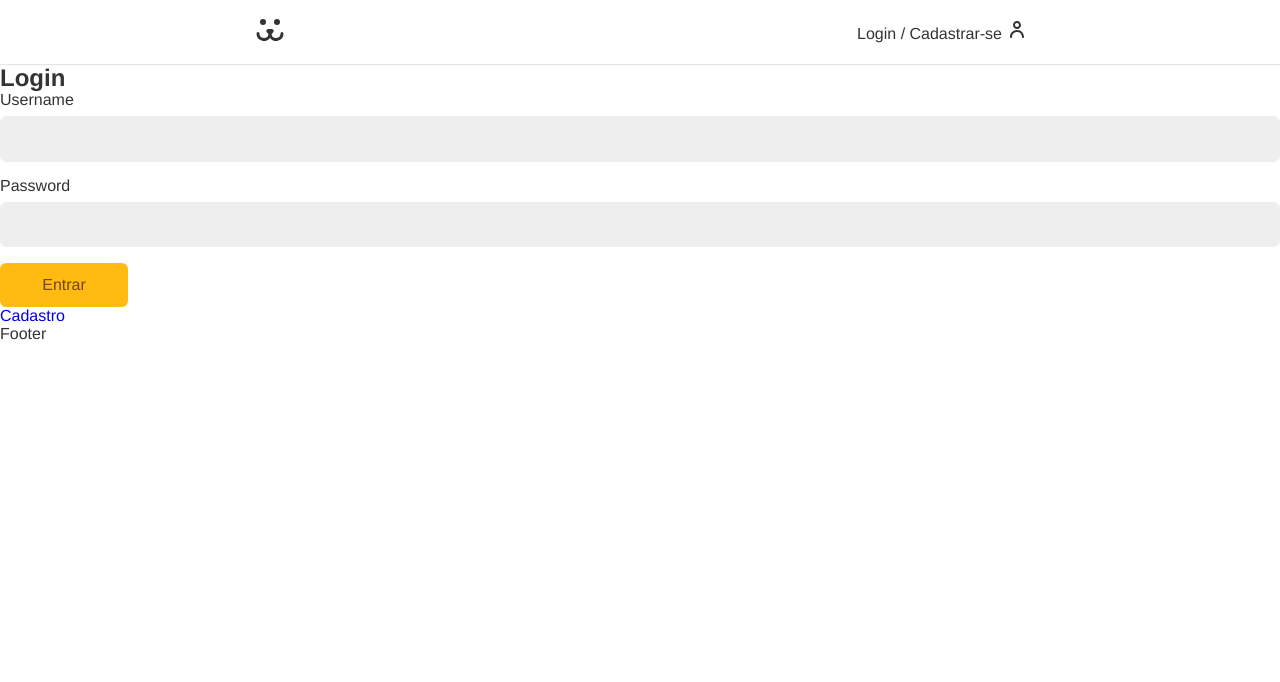
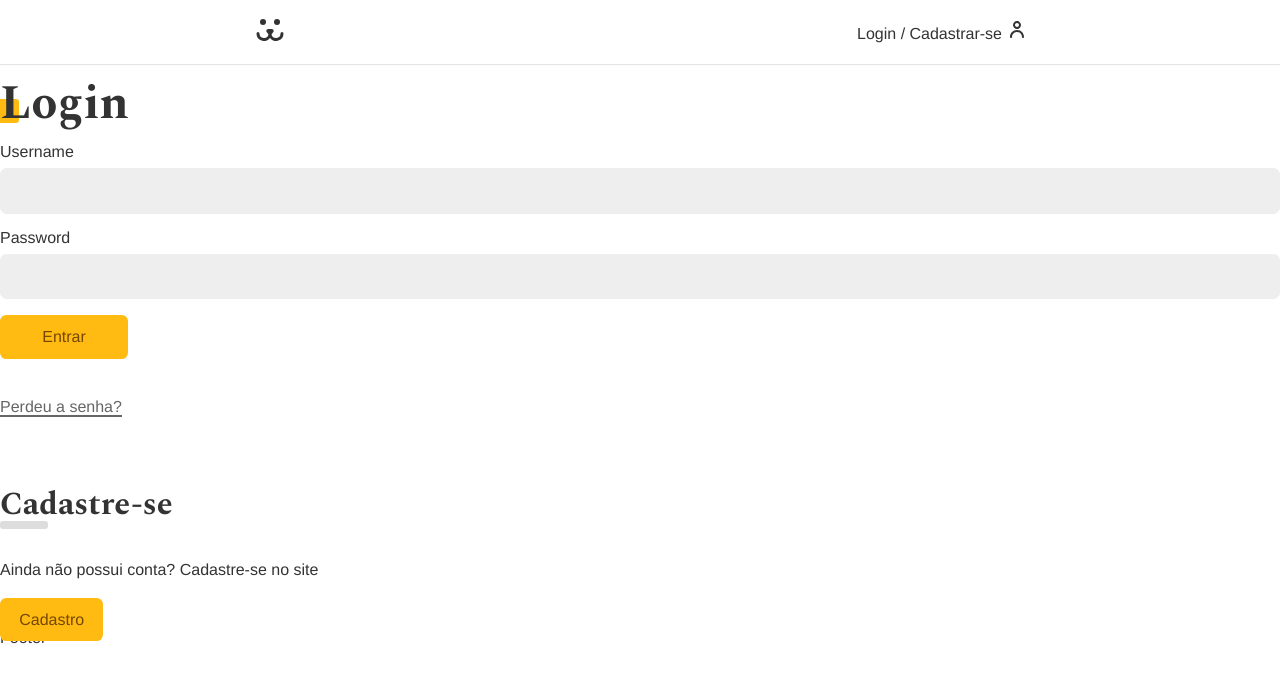
Before and after one commit to theluanz/dogs-react, a React (Create React App) app: page /login in a window 1280 px wide. Shown: the top 682 px of the page. Built offline with nearby package versions, Linux system fonts and the light colour scheme.

Commit message:
Styles in Login Form

```diff
--- a/src/App.css
+++ b/src/App.css
@@ -1,3 +1,5 @@
+@import url('https://fonts.googleapis.com/css2?family=Spectral:wght@700&display=swap');
+
 * {
   box-sizing: border-box;
 }
@@ -7,7 +9,7 @@
   margin: 0;
   color: #333;
   --type-first: Helvetica, Arial, sans-serif;
-  --type-second: 'Spectral', Georgia;
+  --type-second: 'Spectral', Georgia, serif;
   font-family: var(--type-first);
 }
 
@@ -45,4 +47,44 @@
 }
 a {
   text-decoration: none;
+  color: #333;
 }
+
+.title{
+  font-family: var(--type-second);
+  line-height: 1;
+  font-size: 3rem;
+  margin: 1rem 0;
+  position: relative;
+  z-index: 1;
+}
+.title::after{
+  content: '';
+  display: block;
+  width: 1.5rem;
+  height: 1.5rem;
+  background: #FB1;
+  position: absolute;
+  bottom: 5px;
+  left: -5px;
+  border-radius: .2rem;
+  z-index: -1;
+}
+
+.animeLeft{
+  opacity: 0;
+  transform: translateX(-20px);
+  animation:  animeLeft .3s forwards;
+}
+
+@keyframes animeLeft {
+  0% {
+    opacity: 0;
+    transform: initial;
+  }
+  100% {
+    opacity: 1;
+    transform: translateX(0px);
+  }
+
+}
--- /dev/null
+++ b/src/Components/Helpers/Error/Error.jsx
@@ -0,0 +1,17 @@
+import React from 'react';
+
+const Error = ({ error }) => {
+  if (!error) return null;
+
+  return (
+    <p
+      style={{
+        color: '#F31',
+        margin: '1rem 0',
+      }}>
+      {error}
+    </p>
+  );
+};
+
+export default Error;
--- a/src/Components/Login/Login.jsx
+++ b/src/Components/Login/Login.jsx
@@ -1,6 +1,6 @@
 import React from 'react';
 import { Navigate, Route, Routes } from 'react-router-dom';
-import LoginForm from './LoginForm';
+import LoginForm from './LoginForm/LoginForm';
 import LoginPasswordLost from './LoginPasswordLost';
 import LoginPasswordReset from './LoginPasswordReset';
 import LoginCreate from './LoginCreate';
--- a/src/Components/Login/LoginForm.jsx
+++ /dev/null
@@ -1,36 +0,0 @@
-import React from 'react';
-import { Link } from 'react-router-dom';
-import Input from '../Forms/Input/Input';
-import Button from '../Forms/Button/Button';
-import useForm from '../../Hooks/useForm';
-import { TOKEN_POST, USER_GET } from '../../api';
-import { UserContext } from '../../Context/UserContext';
-
-const LoginForm = () => {
-  const username = useForm('');
-  const password = useForm('');
-
-  const { userLogin, error, isLoading } = React.useContext(UserContext);
-
-  async function handleSubmit(event) {
-    event.preventDefault();
-    if (username.validate() && password.validate()) {
-      userLogin(username.value, password.value);
-    }
-  }
-
-  return (
-    <section>
-      <h1>Login</h1>
-      <form action="" onSubmit={handleSubmit}>
-        <Input label="Username" type="text" name="username" {...username} />
-        <Input label="Password" type="password" name="password" {...password} />
-        {error && <p>{error}</p>}
-        {isLoading ? <Button disabled>Loading...</Button> : <Button>Entrar</Button>}
-      </form>
-      <Link to="/login/cadastrar">Cadastro</Link>
-    </section>
-  );
-};
-
-export default LoginForm;
--- /dev/null
+++ b/src/Components/Login/LoginForm/LoginForm.jsx
@@ -0,0 +1,47 @@
+import React from 'react';
+import { Link } from 'react-router-dom';
+import Input from '../../Forms/Input/Input';
+import Button from '../../Forms/Button/Button';
+import useForm from '../../../Hooks/useForm';
+import { UserContext } from '../../../Context/UserContext';
+import Error from '../../Helpers/Error/Error';
+import styles from './LoginForm.module.css';
+import stylesBtn from './../../Forms/Button/Button.module.css';
+
+const LoginForm = () => {
+  const username = useForm('');
+  const password = useForm('');
+
+  const { userLogin, error, isLoading } = React.useContext(UserContext);
+
+  async function handleSubmit(event) {
+    event.preventDefault();
+    if (username.validate() && password.validate()) {
+      userLogin(username.value, password.value);
+    }
+  }
+
+  return (
+    <section className="animeLeft">
+      <h1 className="title">Login</h1>
+      <form className={styles.form} onSubmit={handleSubmit}>
+        <Input label="Username" type="text" name="username" {...username} />
+        <Input label="Password" type="password" name="password" {...password} />
+        <Error error={error} />
+        {isLoading ? <Button disabled>Loading...</Button> : <Button>Entrar</Button>}
+      </form>
+      <Link className={styles.recuperar} to="/login/recuperar">
+        Perdeu a senha?
+      </Link>
+      <div className={styles.cadastro}>
+        <h2 className={styles.subtitle}>Cadastre-se</h2>
+        <p>Ainda não possui conta? Cadastre-se no site</p>
+        <Link className={stylesBtn.button} to="/login/cadastrar">
+          Cadastro
+        </Link>
+      </div>
+    </section>
+  );
+};
+
+export default LoginForm;
--- /dev/null
+++ b/src/Components/Login/LoginForm/LoginForm.module.css
@@ -0,0 +1,40 @@
+.form{
+  margin-bottom: 2rem;
+}
+
+.recuperar{
+  display: inline-block;
+  color: #666;
+  padding: 0.5rem 0;
+  line-height: 1;
+}
+
+.recuperar::after{
+  content: '';
+  height: 2px;
+  width: 100%;
+  background-color: currentColor;
+  display: block;
+}
+.cadastro{
+  margin-top: 4rem;
+
+}
+.cadastro p{
+  margin-top: 2rem;
+  margin-bottom: 2rem;
+}
+
+.subtitle{
+  font-family: var(--type-second);
+  line-height: 1;
+  font-size: 2rem;
+}
+.subtitle::after{
+  content: '';
+  display: block;
+  background: #ddd;
+  height: 0.5rem;
+  width: 3rem;
+  border-radius: .2rem;
+}
```
